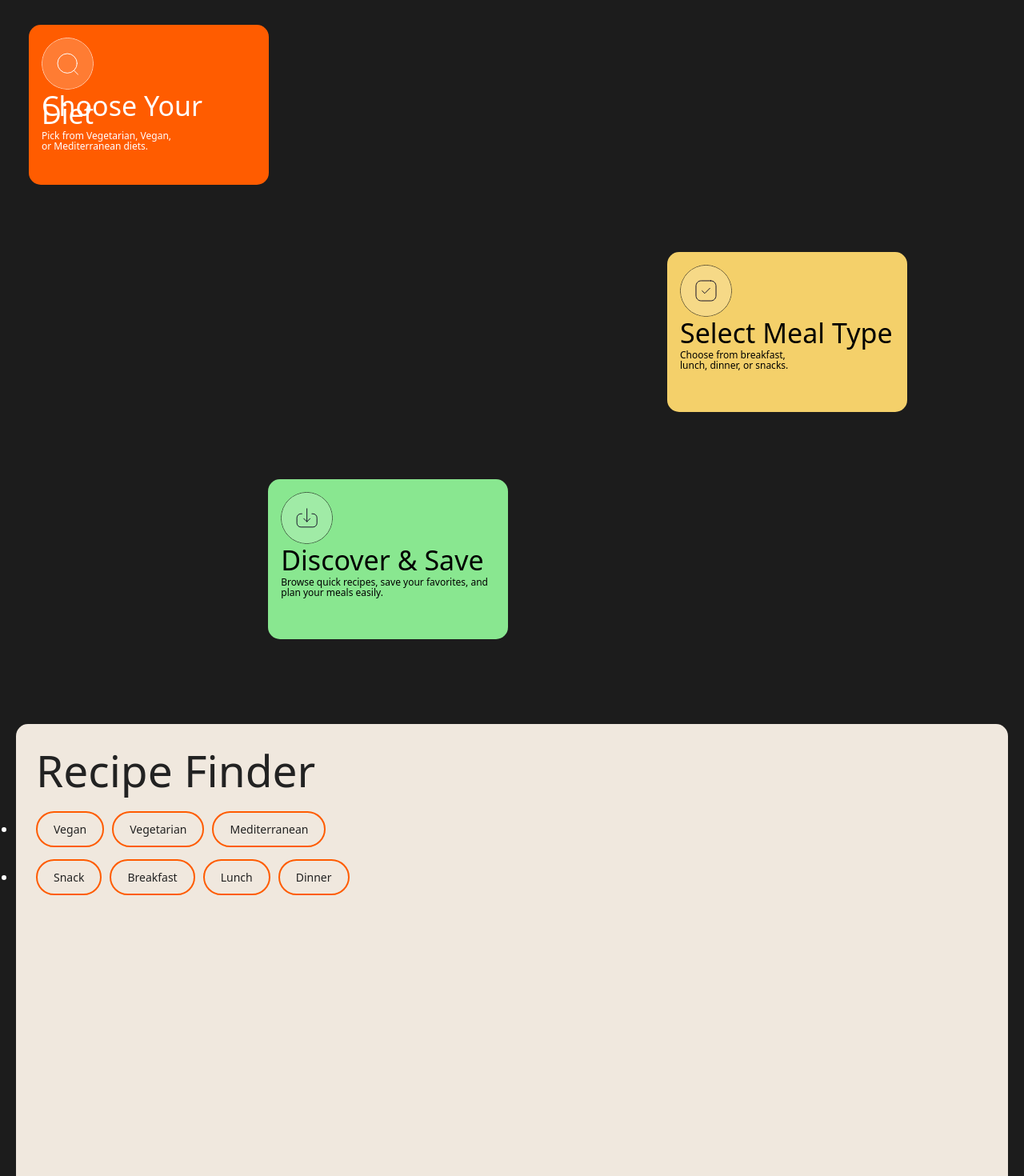
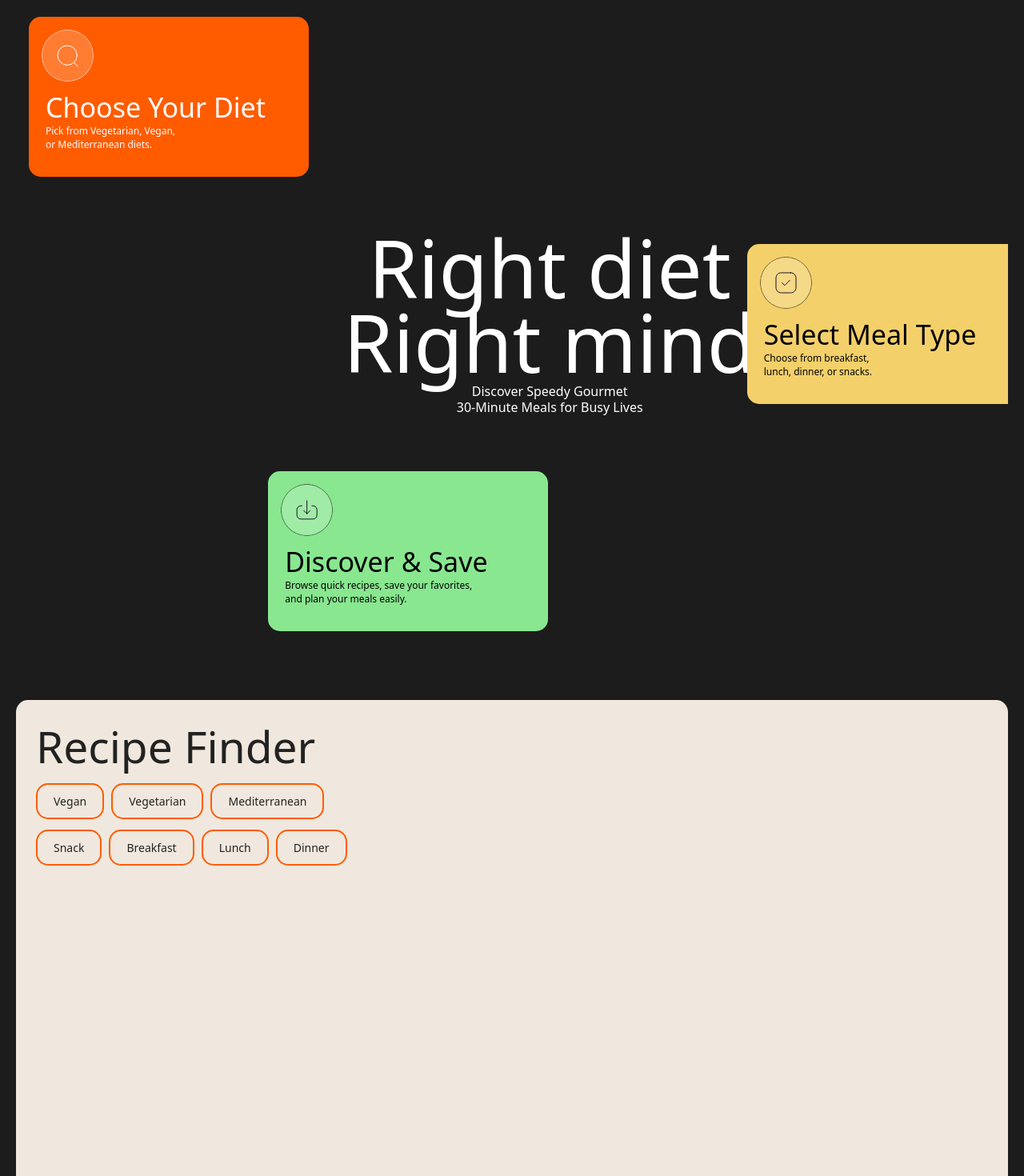
Before and after one commit to recipe-finder-group-project/recipe-finder, a React (Create React App) app in the folder client/: page / in a window 1280 px wide. Shown: the part 560-2030 px from the top of the page at 80% size. Built offline with nearby package versions, Linux system fonts and the light colour scheme; no server answers; a web font is replaced by a local one.

Commit message:
fixed filter + info banner

```diff
--- a/client/src/components/FAQComponent.js
+++ b/client/src/components/FAQComponent.js
@@ -8,34 +8,39 @@ import discAndSave from "../images/discAndSave.svg"
 const FAQComponent = () => {
   return (
     <Container fluid className="faq-container">
+      <div className="faq-header">
+        <h1 className="faq-title-explanation">Right diet</h1>
+        <h1 className="faq-title-explanation">Right mind</h1>
+        <h2 className="faq-subtitle-explanation">Discover Speedy Gourmet</h2>
+        <h2 className="faq-subtitle-explanation">30-Minute Meals for Busy Lives</h2>
+
+        </div>
       <Row className="faq-row faq-top-row align-items-start">
         <Col md={4} className="faq-option">
           <Card className="btn-faq btn-faq-orange">
             <img className="svg-image" src={searchDietCat} alt={"1"} />
             <div className="text-container">
-            <p className="title-text">Choose Your Diet</p>
-            <p className="info-faq-text">
-              Pick from Vegetarian, Vegan,
-              <p className="info-faq-text"> or Mediterranean diets.</p>
-            </p>
+              <p className="title-text">Choose Your Diet</p>
+              <div className="info-faq-text-cont">
+                <p className="info-faq-text">Pick from Vegetarian, Vegan,</p>
+                <p className="info-faq-text"> or Mediterranean diets.</p>
+              </div>
             </div>
           </Card>
         </Col>
         <Col md={8}></Col> {/* Empty columns for spacing */}
       </Row>
-
-      {/* Middle row for 'Select Meal Type' */}
       <Row className="faq-row faq-middle-row align-items-center">
         <Col md={4}></Col> {/* Empty columns for spacing */}
-        <Col md={4} className="faq-option">
+        <Col md={3} className="faq-option">
           <Card className="btn-faq btn-faq-yellow">
             <img className="svg-image" src={selectMealType} alt={"1"} />
             <div className="text-container">
               <p className="title-text">Select Meal Type</p>
-              <p className="info-faq-text">
-                Choose from breakfast,
+              <div className="info-faq-text-cont">
+                <p className="info-faq-text">Choose from breakfast,</p>
                 <p className="info-faq-text"> lunch, dinner, or snacks.</p>
-              </p>
+              </div>
             </div>
           </Card>
         </Col>
@@ -49,10 +54,12 @@ const FAQComponent = () => {
             <img className="svg-image" src={discAndSave} alt={"1"} />
             <div className="text-container">
               <p className="title-text">Discover & Save</p>
-              <p className="info-faq-text">
-                Browse quick recipes, save your favorites, and plan your meals
-                easily.
-              </p>
+              <div className="info-faq-text-cont">
+                <p className="info-faq-text">
+                  Browse quick recipes, save your favorites,
+                </p>
+                <p className="info-faq-text">and plan your meals easily.</p>
+              </div>
             </div>
           </Card>
         </Col>
--- a/client/src/components/css/BannerComponent.css
+++ b/client/src/components/css/BannerComponent.css
@@ -25,7 +25,7 @@
 }
 
 .card {
-    background-color: #D86631;
+    background-color: #ff5c00;
     color: white;
 }
 
@@ -50,7 +50,6 @@
 .btn:active{
     background-color: #F4D06A !important;
 }
-
 .carousel-container .carousel-item img {
   object-fit: cover;
   height: 400px; /* Ensures the carousel images fit without altering the container's size */
@@ -72,9 +71,10 @@
   font-weight: 250;
 }
 
-.title-text {
-  font-size: 50px;
+.title-text-ban {
+  font-size: 55px;
   text-align: left !important;
-  line-height: 0.75;
+  padding-top: 10px;
+  line-height: 27px !important;
   font-weight: 400;
 }
--- a/client/src/components/css/Recipefinder.css
+++ b/client/src/components/css/Recipefinder.css
@@ -1,5 +1,5 @@
 .main-container {
-  margin-top: 90px;
+  margin-top: 70px;
   background-color: #f0e8de;
   border-radius: 15px;
   min-height: 620px;
@@ -19,29 +19,22 @@
 .button {
   font-size: 14px;
   padding: 10px 20px;
-  border-radius: 30px;
+  border-radius: 100px;
   background-color: transparent;
   border: 2px solid #ff5c00;
   color: #222222;
   cursor: pointer;
   transition: background-color 0.3s ease;
-}
+  font-weight: 500;
+  height: 45px;
 
-.button-diet:hover,
-.button-category:hover {
-  background-color: #ff5c00;
-}
-
-.button-diet:focus {
-  background-color: #ff5c00;
 }
 
 .buttons-container {
-  display: list-item;
+  /* display: list-item; */
+  display:flow-root;
   justify-content: left;
-  padding: 5px;
   padding-left: 25px;
-  padding-top: 10px;
 }
 
 .buttons-container > * {
@@ -49,8 +42,22 @@
 }
 
 .buttons-container > *:last-child {
-  margin-right: 0;
+  margin-right: 10px;
 }
+
+.btn-orange {
+  background-color: #ff5c00 !important;
+  border-color: #ff5c00 !important;
+}
+
+.btn-outline-orange {
+  border-color: #ff5c00 !important;
+}
+
+.btn-outline-orange:hover {
+  background-color: #ff5c00 !important;
+}
+
 
 .review-card {
   border: 2px solid black;
--- a/client/src/components/css/faqComponent.css
+++ b/client/src/components/css/faqComponent.css
@@ -1,12 +1,32 @@
 .faq-container {
-    height: 800px; /* Full viewport height */
+  height: 800px;
   display: flex;
   flex-direction: column;
   justify-content: space-between;
   background: transparent; /* Assuming a dark background */
   color: white; /* White text */
   padding-right: 55px;
-    margin-top: 80px;
+  margin-top: 70px;
+  position: relative;
+}
+
+.faq-header {
+  position: absolute;
+  left: 33%;
+  transform: translateX(-50%); /* Centers the header horizontally */
+  top: 50%;
+  transform: translateY(-50%);
+  text-align: center;
+}
+
+.faq-title-explanation {
+  font-size: 100px;
+  line-height: 85px;
+}
+.faq-subtitle-explanation {
+  padding-top: 10px;
+  font-size: 16px;
+  line-height: 2px;
 }
 
 .faq-row {
@@ -36,7 +56,7 @@
 .btn-faq {
   display: block;
   height: 200px;
-    width: 300px;
+  width: 350px;
   padding: 1rem;
   border: none;
   border-radius: 20px;
@@ -45,32 +65,39 @@
 }
 
 .btn-faq-orange {
-    background-color: #FF5C00;
+  background-color: #ff5c00;
   color: white;
 }
 
 .btn-faq-yellow {
-    background-color: #f4D06A;
+  background-color: #f4d06a;
 }
 
 .btn-faq-green {
-    background-color: #89E790;
+  background-color: #89e790;
 }
 
 .title-text {
   font-size: 34px;
-    line-height: 10px;
+  line-height: 15px !important;
+  text-align: left !important;
+  padding-top: 10px;
+  font-weight: 400;
 }
 
 .info-faq-text {
   font-size: 12px;
   font-weight: 300;
   text-align: left;
-    line-height: 13px;
+  line-height: 1px;
+}
+.info-faq-text-cont {
+  padding-top: 5px;
 }
 
 .text-container {
   margin-top: 15px;
+  margin-left: 5px;
 }
 
 .svg-image {
--- a/client/src/components/dietTypeFilter.js
+++ b/client/src/components/dietTypeFilter.js
@@ -1,17 +1,28 @@
-import React from 'react';
+import React, { useState } from 'react';
+import { ButtonGroup, Button } from 'react-bootstrap';
 
-const dietTypeFilter = ({ onSelect }) => {
+const DietTypeFilter = ({ onSelect }) => {
+  const [selectedDiet, setSelectedDiet] = useState('');
+
   const handleOptionSelect = (option) => {
+    setSelectedDiet(option);
     onSelect(option);
   };
 
   return (
-    <div className="buttons-container">
-      <button className='button button-diet' onClick={() => handleOptionSelect('Vegan')}>Vegan</button>
-      <button className='button button-diet' onClick={() => handleOptionSelect('Vegetarian')}>Vegetarian</button>
-      <button className='button button-diet' onClick={() => handleOptionSelect('Mediterranean')}>Mediterranean</button>
-    </div>
+    <ButtonGroup className="mb-2 buttons-container">
+      {['Vegan', 'Vegetarian', 'Mediterranean'].map((diet) => (
+        <Button
+        className='button button-diet'
+          key={diet}
+          variant={selectedDiet === diet ? 'orange' : 'outline-orange'}
+          onClick={() => handleOptionSelect(diet)}
+        >
+          {diet}
+        </Button>
+      ))}
+    </ButtonGroup>
   );
 };
 
-export default dietTypeFilter;
+export default DietTypeFilter;
--- a/client/src/components/mealCategoryFilter.js
+++ b/client/src/components/mealCategoryFilter.js
@@ -1,19 +1,28 @@
-import React from 'react';
-import "./css/Recipefinder.css"
+import React, { useState } from 'react';
+import { ButtonGroup, Button } from 'react-bootstrap';
 
-const mealCategoryFilter = ({ type, onSelect }) => {
+const MealCategoryFilter = ({ type, onSelect }) => {
+  const [selectedMeal, setSelectedMeal] = useState('');
+
   const handleOptionSelect = (option) => {
+    setSelectedMeal(option);
     onSelect(type, option);
   };
 
   return (
-    <div className="buttons-container">
-      <button className='button button-category' onClick={() => handleOptionSelect('Snack')}>Snack</button>
-      <button className='button button-category' onClick={() => handleOptionSelect('Breakfast')}>Breakfast</button>
-      <button className='button button-category' onClick={() => handleOptionSelect('Lunch')}>Lunch</button>
-      <button className='button button-category' onClick={() => handleOptionSelect('Dinner')}>Dinner</button>
-    </div>
+    <ButtonGroup className="mb-2 buttons-container">
+      {['Snack', 'Breakfast', 'Lunch', 'Dinner'].map((meal) => (
+        <Button
+        className='button button-category'
+          key={meal}
+          variant={selectedMeal === meal ? 'orange' : 'outline-orange'}
+          onClick={() => handleOptionSelect(meal)}
+        >
+          {meal}
+        </Button>
+      ))}
+    </ButtonGroup>
   );
 };
 
-export default mealCategoryFilter;
+export default MealCategoryFilter;
```
Also changed, not shown: client/src/components/Banner.js (+35 -41 lines). Lines whose indentation alone changed are shown as unchanged.
